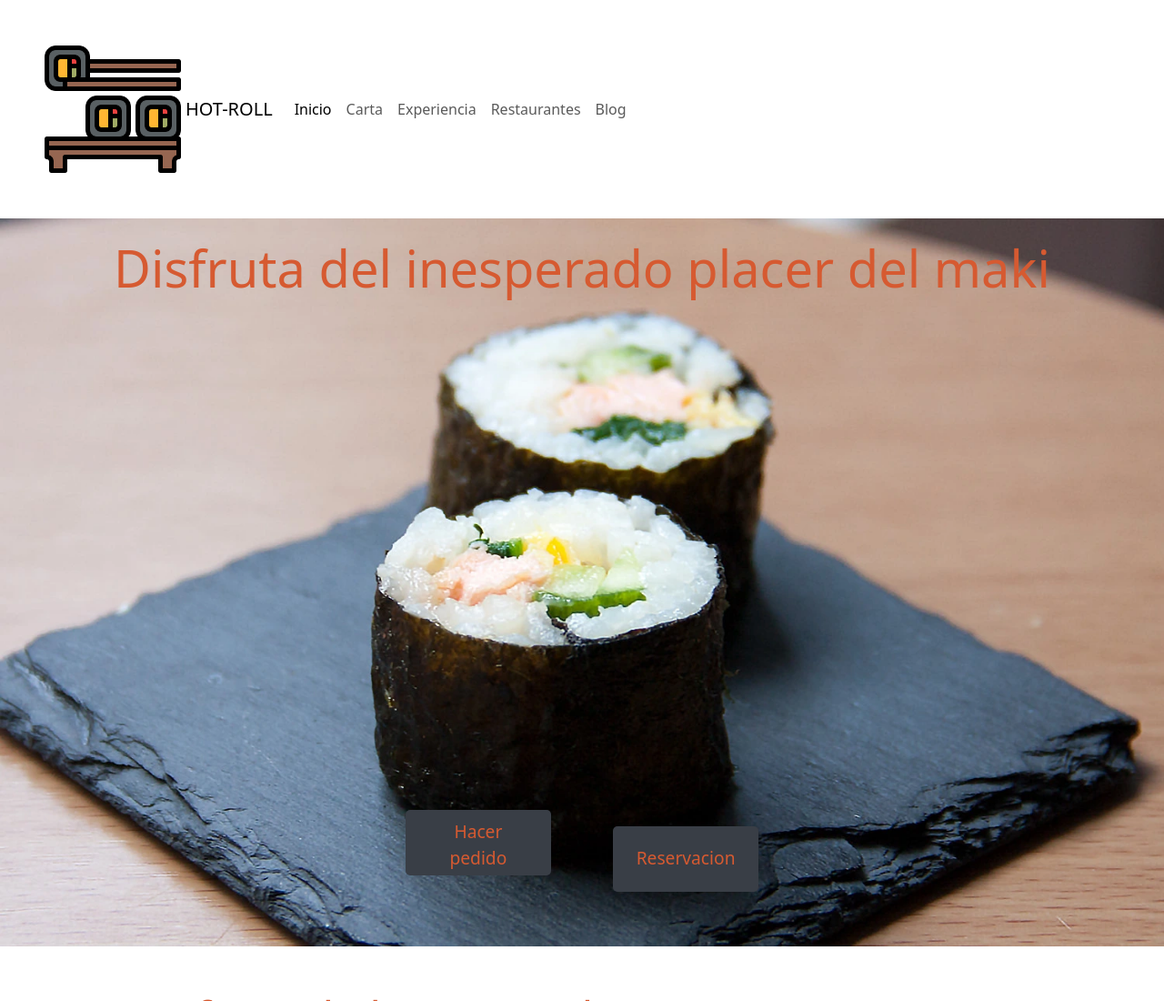
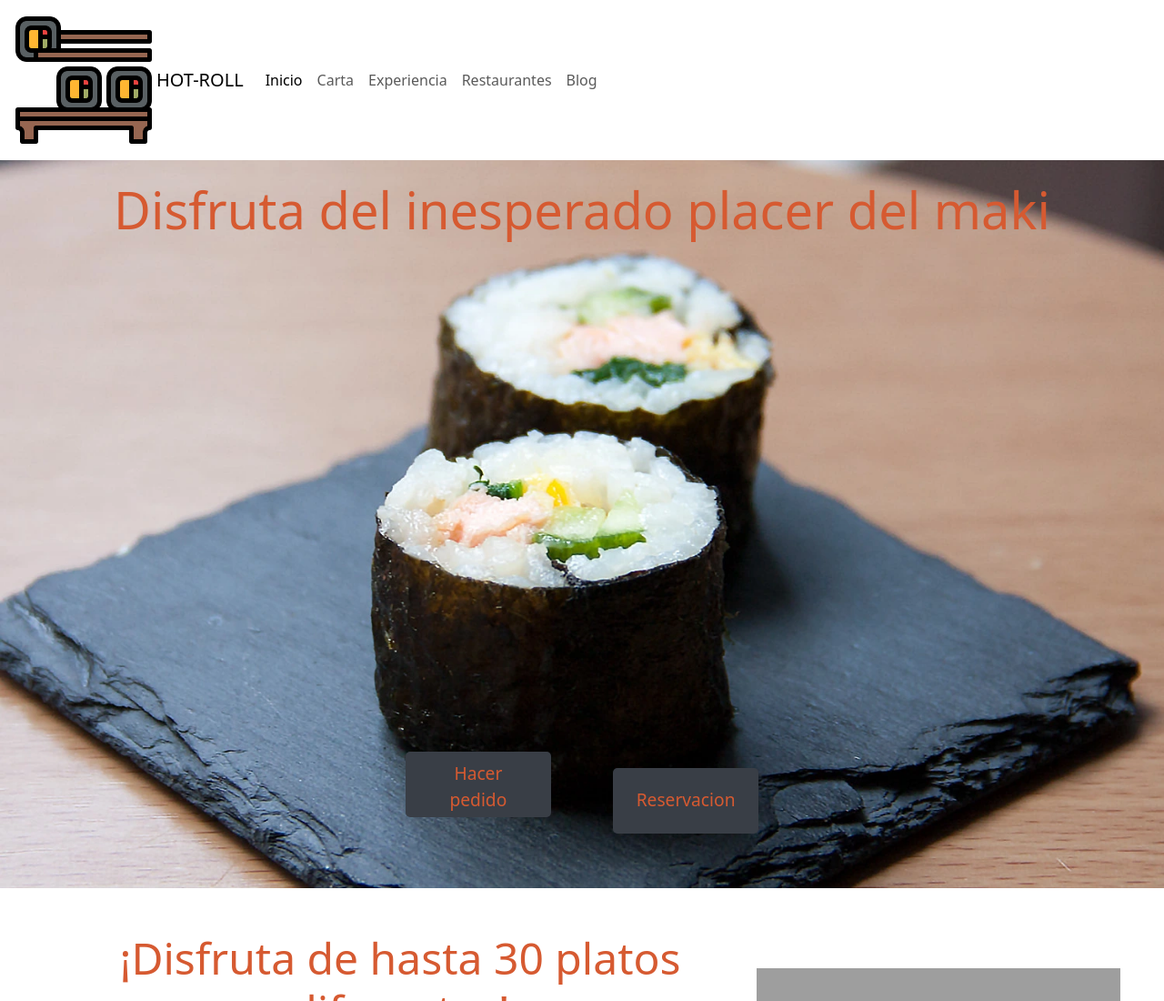
Before and after one commit to LRgonzalezB/Proyecto-final-Hot-Roll, a plain HTML site: page index.html in a window 1280 px wide. Shown: the top 1100 px of the page at 91% size. Drawn offline with nearby package versions, Linux system fonts and the light colour scheme; grey boxes are pictures that could not be loaded.

Commit message:
ajustar header

```diff
--- a/css/style.css
+++ b/css/style.css
@@ -13,12 +13,7 @@ p {
     font-weight: 400;
 }
 
-header {
-    display: flex;
-    justify-content: space-between;
-    align-items: center;
-    margin: 2rem;
-}
+
 
 .header__title {
     color: black;
@@ -38,6 +33,14 @@ header {
     width: 10rem;
     height: 10rem;
 }
+
+header > nav {
+    padding: 10px;
+    display: flex;
+    justify-content: space-around;
+    flex-wrap: wrap;
+}
+
 
 body {
     background-color: white;
@@ -354,7 +357,7 @@ footer {
 .subtitle__precentation__experience {
     font-size: 2rem;
     text-align: left;
-
+    color: #D65A31;
 }
 
 .experience__paragraph {
--- a/index.html
+++ b/index.html
@@ -31,7 +31,7 @@
                     <div class="collapse navbar-collapse" id="navbarNav">
                         <ul class="navbar-nav">
                             <li class="nav-item">
-                                <a class="nav-link active" aria-current="page" href="/index.html">Inicio</a>
+                                <a class="nav-link active" aria-current="page" href="./index.html">Inicio</a>
                             </li>
                             <li class="nav-item">
                                 <a class="nav-link" href="./pages/carta1.html">Carta</a>
```
